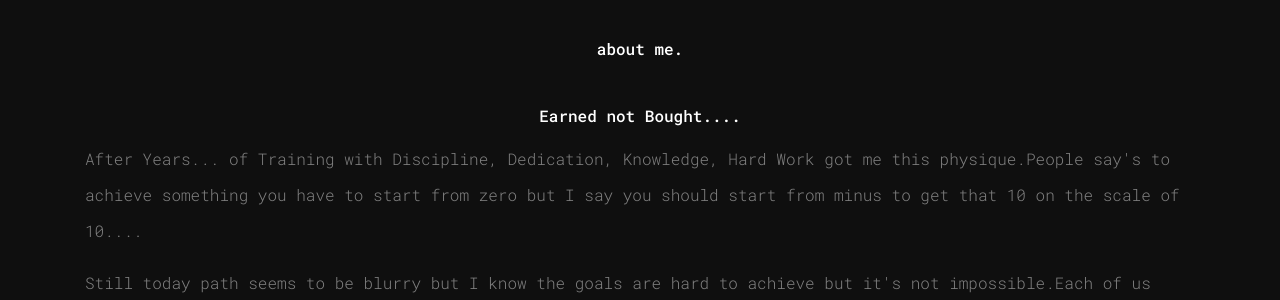
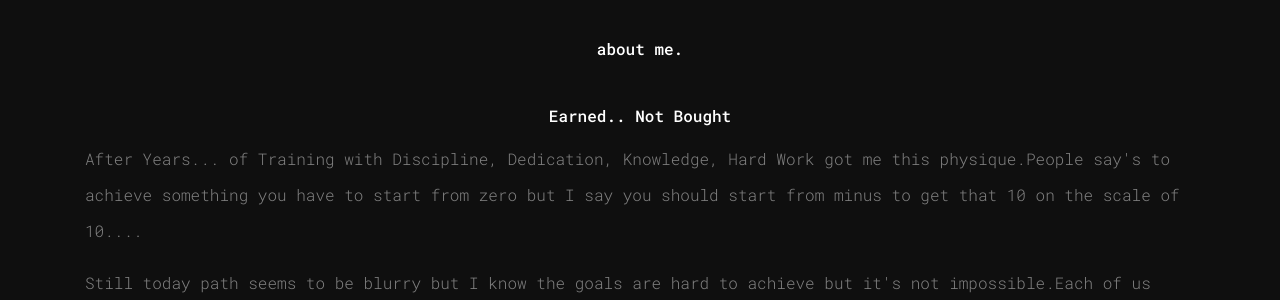
Before and after one commit to perk5/gymsite, a Django app: template templates/about.html in a window 1280 px wide. Shown: the part 829-1129 px from the top of the page. Run offline with Django 3.2, Linux system fonts and the light colour scheme; the template is opened without the code that fills it, so the values that code supplies are empty; some libraries are stand-ins or nearby versions.

Commit message:
initial commit

```diff
--- a/templates/about.html
+++ b/templates/about.html
@@ -78,7 +78,7 @@
                         <div class="row">
                             <div class="col-lg-12">
                                 <h6 class="wow fadeInUp" data-wow-delay="1s">about me.</h6><br>
-                                <p class="wow fadeInUp" data-wow-delay="1s"><h6>Earned not Bought....</h6></p>
+                                <p class="wow fadeInUp" data-wow-delay="1s"><h6>Earned.. Not Bought</h6></p>
                                 <p class="wow fadeInUp" data-wow-delay="1.5s"> After Years... of Training with Discipline, Dedication,
                                     Knowledge, Hard Work got me this physique.People say's to achieve something you have to start
                                     from zero but I say you should start from minus to get that 10 on the scale of 10....
```
